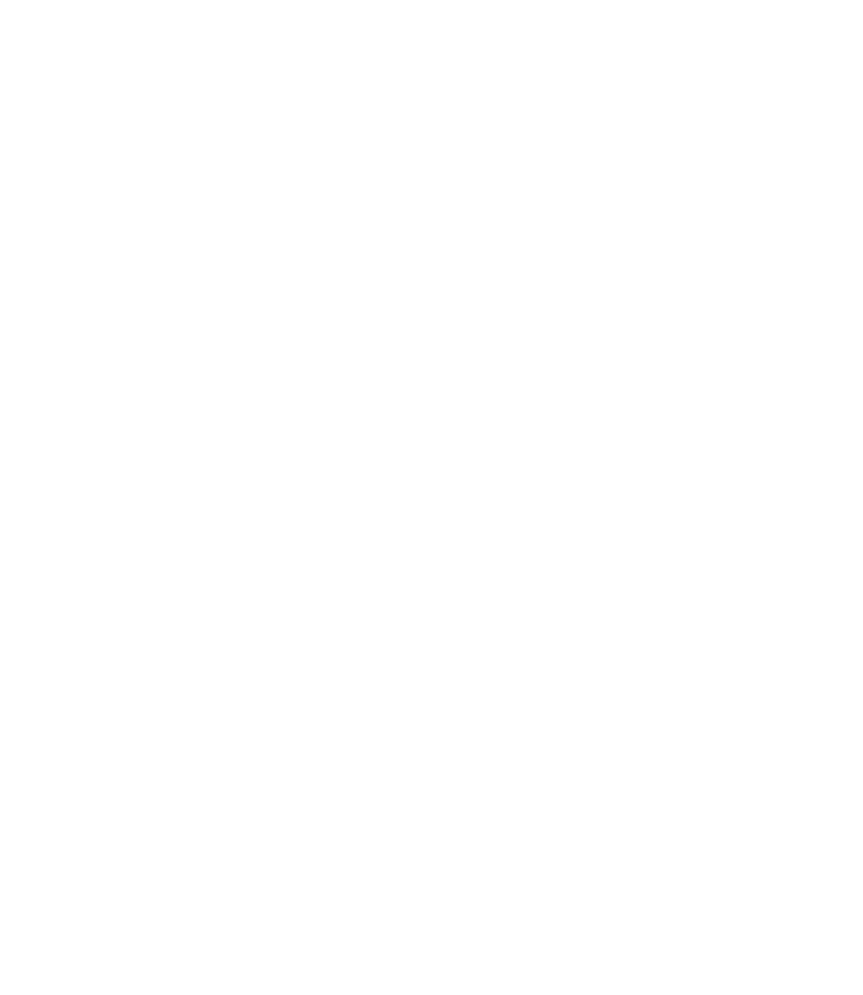
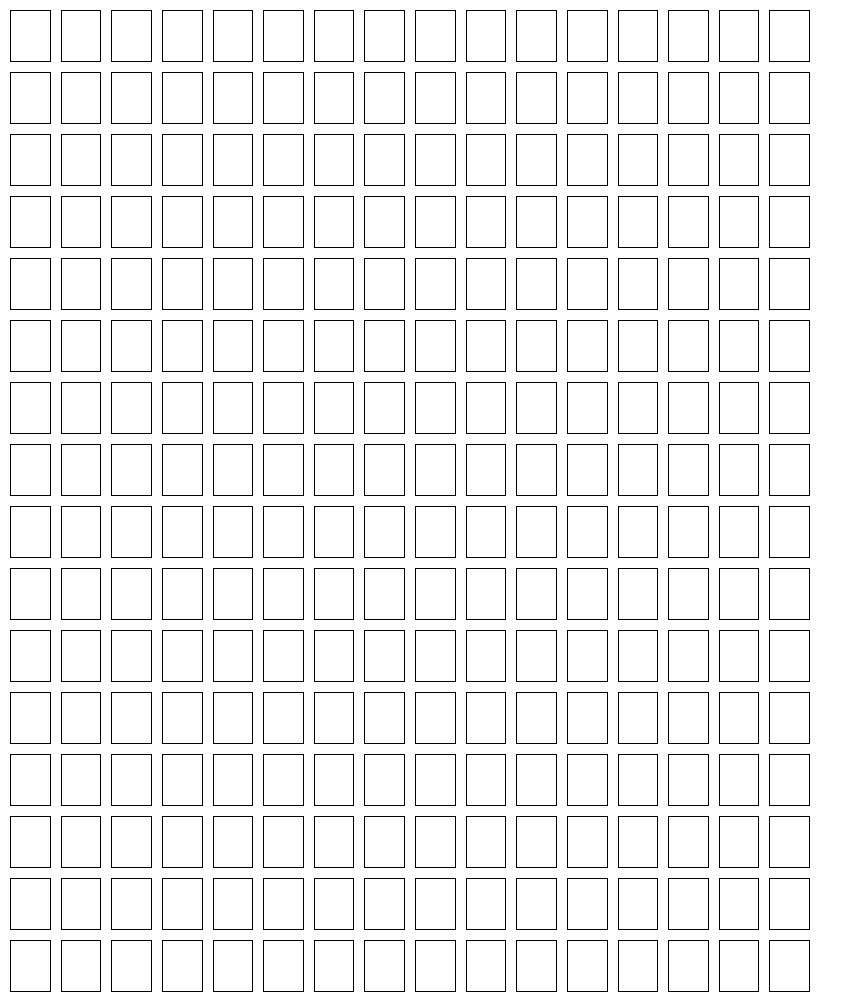
Before and after one commit to JE-Richards/odin-etch-a-sketch, a plain HTML site: page index.html in a window 1280 px wide. Shown: the whole page, without its empty margins (0-863 px from the left). Before the commit the page ends 800 px from the top, so only its background shows below. Drawn offline with Linux system fonts and the light colour scheme.

Commit message:
Add initial 16x16 grid via DOM manipulation
Populated the HTML body directly via JS DOM manipulation methods.
Added a simple nested for loop to produce a 16x16 square grid, and used
JS to add custom CSS styles to it.

Modified the script call in index.HTML to defer the script so that the
page loads correctly.

```diff
--- a/index.html
+++ b/index.html
@@ -5,7 +5,7 @@
         <meta charset="UTF-8">
         <link rel="stylesheet" href="./style.css">
         <title>TOP Etch-a-Sketch</title>
-        <script src="script.js"></script>
+        <script src="script.js" defer></script>
     </head>
 
     <body>
--- a/script.js
+++ b/script.js
@@ -0,0 +1,29 @@
+// create a 16x16 grid of square divs via DOM manipulation;
+
+const body = document.querySelector("body");
+const style = document.styleSheets[0];
+
+let container = document.createElement("div");
+container.classList.add("container")
+body.appendChild(container);
+
+// Want to avoid duplicate code, so use nested for loops to create our grid;
+// Used row + column boxes in order to ensure each row has the correct number of boxes;
+// Alternative would be to not define the number in a row and instead make boxes directly into container and let
+// the container flex-wrap - but this doesn't guarantee a fixed number of elements per row;
+for (i=1; i<=16; i++) {
+    let row = document.createElement("div");
+    row.classList.add("row");
+    for (j=1; j<=16; j++) {
+        let box = document.createElement("div");
+        box.classList.add("box");
+        row.appendChild(box);
+    }
+    container.appendChild(row);
+}
+
+// Modifying the CSS stylesheet via JS
+style.insertRule("body {margin: 0; box-sizing: border-box;}")
+style.insertRule(".container {max-width: 800px; margin: 10px;}");
+style.insertRule(".row {display: flex; gap: 10px; margin: 10px auto; flex:1;}")
+style.insertRule(".box {width: 50px; height: 50px; background-color: white; flex-shrink: 1; border: 1px solid black;}");
```
